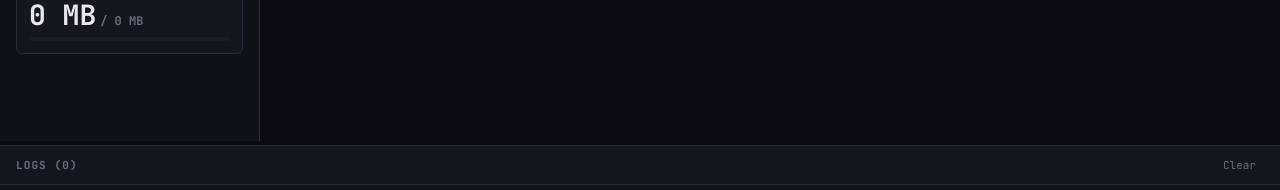
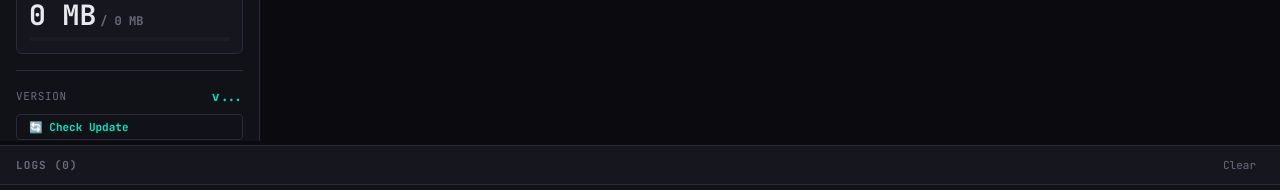
Before and after one commit to khiemphamm/vibe-tool, a React (Vite) app: page / in a window 1280 px wide. Shown: the part 535-725 px from the top of the page. Built offline with nearby package versions, Linux system fonts and the light colour scheme.

Commit message:
feat: Implement auto-update functionality and automate releases with GitHub Actions.

```diff
--- a/dist-electron/preload.js
+++ b/dist-electron/preload.js
@@ -5,6 +5,8 @@ var IpcChannel = /* @__PURE__ */ ((IpcChannel2) => {
   IpcChannel2["STOP_SESSION"] = "sessions:stop";
   IpcChannel2["STOP_ALL"] = "sessions:stop-all";
   IpcChannel2["FETCH_PROXIES"] = "proxies:fetch";
+  IpcChannel2["GET_VERSION"] = "app:version";
+  IpcChannel2["CHECK_UPDATE"] = "app:check-update";
   IpcChannel2["WORKER_UPDATE"] = "worker:update";
   IpcChannel2["SYSTEM_STATS"] = "system:stats";
   IpcChannel2["LOG"] = "log:entry";
@@ -15,6 +17,8 @@ electron.contextBridge.exposeInMainWorld("electronAPI", {
   stopSession: (workerId) => electron.ipcRenderer.invoke(IpcChannel.STOP_SESSION, workerId),
   stopAllSessions: () => electron.ipcRenderer.invoke(IpcChannel.STOP_ALL),
   fetchProxies: (maxCount) => electron.ipcRenderer.invoke(IpcChannel.FETCH_PROXIES, maxCount),
+  getVersion: () => electron.ipcRenderer.invoke(IpcChannel.GET_VERSION),
+  checkUpdate: () => electron.ipcRenderer.invoke(IpcChannel.CHECK_UPDATE),
   onWorkerUpdate: (callback) => {
     const handler = (_event, status) => callback(status);
     electron.ipcRenderer.on(IpcChannel.WORKER_UPDATE, handler);
--- a/electron/preload.ts
+++ b/electron/preload.ts
@@ -14,6 +14,12 @@ contextBridge.exposeInMainWorld('electronAPI', {
 
   fetchProxies: (maxCount: number) =>
     ipcRenderer.invoke(IpcChannel.FETCH_PROXIES, maxCount),
+
+  getVersion: () =>
+    ipcRenderer.invoke(IpcChannel.GET_VERSION) as Promise<string>,
+
+  checkUpdate: () =>
+    ipcRenderer.invoke(IpcChannel.CHECK_UPDATE) as Promise<{ updateAvailable: boolean }>,
 
   onWorkerUpdate: (callback: (status: WorkerStatus) => void) => {
     const handler = (_event: Electron.IpcRendererEvent, status: WorkerStatus) => callback(status)
--- a/src/components/SystemMonitor.tsx
+++ b/src/components/SystemMonitor.tsx
@@ -1,4 +1,4 @@
-import { useRef, useCallback } from 'react'
+import { useRef, useCallback, useState, useEffect } from 'react'
 import type { SystemStats } from '../types'
 
 interface SystemMonitorProps {
@@ -38,6 +38,24 @@ function Sparkline({ data, color }: { data: number[]; color: string }) {
 }
 
 export function SystemMonitor({ stats, cpuHistory, ramHistory, elapsed }: SystemMonitorProps) {
+  const [appVersion, setAppVersion] = useState('...')
+  const [updateStatus, setUpdateStatus] = useState<'idle' | 'checking' | 'available' | 'uptodate'>('idle')
+
+  useEffect(() => {
+    window.electronAPI?.getVersion().then(setAppVersion).catch(() => setAppVersion('dev'))
+  }, [])
+
+  const handleCheckUpdate = useCallback(async () => {
+    if (!window.electronAPI) return
+    setUpdateStatus('checking')
+    try {
+      const result = await window.electronAPI.checkUpdate()
+      setUpdateStatus(result.updateAvailable ? 'available' : 'uptodate')
+    } catch {
+      setUpdateStatus('idle')
+    }
+  }, [])
+
   const ramPercent = stats.ramTotalMB > 0
     ? Math.round((stats.ramUsedMB / stats.ramTotalMB) * 100)
     : 0
@@ -99,6 +117,24 @@ export function SystemMonitor({ stats, cpuHistory, ramHistory, elapsed }: System
         </div>
         <Sparkline data={ramHistory} color="#f59e0b" />
       </div>
+
+      {/* Version Info */}
+      <div className="version-card">
+        <div className="version-card__info">
+          <span className="version-card__label">Version</span>
+          <span className="version-card__value">v{appVersion}</span>
+        </div>
+        <button
+          className="btn btn--sm btn--ghost"
+          onClick={handleCheckUpdate}
+          disabled={updateStatus === 'checking'}
+        >
+          {updateStatus === 'idle' && '🔄 Check Update'}
+          {updateStatus === 'checking' && '⏳ Checking...'}
+          {updateStatus === 'available' && '✅ Update Ready!'}
+          {updateStatus === 'uptodate' && '✅ Up to date'}
+        </button>
+      </div>
     </div>
   )
 }
--- a/src/index.css
+++ b/src/index.css
@@ -275,6 +275,36 @@ html, body, #root {
   flex-direction: column;
   gap: var(--sp-4);
   overflow-y: auto;
+}
+
+.version-card {
+  margin-top: auto;
+  padding-top: var(--sp-4);
+  border-top: 1px solid var(--border-subtle);
+  display: flex;
+  flex-direction: column;
+  gap: var(--sp-2);
+}
+
+.version-card__info {
+  display: flex;
+  justify-content: space-between;
+  align-items: center;
+}
+
+.version-card__label {
+  font-size: 11px;
+  color: var(--text-muted);
+  text-transform: uppercase;
+  letter-spacing: 0.06em;
+  font-family: var(--font-mono);
+}
+
+.version-card__value {
+  font-size: 13px;
+  font-weight: 700;
+  color: var(--text-accent);
+  font-family: var(--font-mono);
 }
 
 .monitor-title {
--- a/src/types/index.ts
+++ b/src/types/index.ts
@@ -53,6 +53,8 @@ export enum IpcChannel {
   STOP_SESSION = 'sessions:stop',
   STOP_ALL = 'sessions:stop-all',
   FETCH_PROXIES = 'proxies:fetch',
+  GET_VERSION = 'app:version',
+  CHECK_UPDATE = 'app:check-update',
   WORKER_UPDATE = 'worker:update',
   SYSTEM_STATS = 'system:stats',
   LOG = 'log:entry',
--- a/src/vite-env.d.ts
+++ b/src/vite-env.d.ts
@@ -5,6 +5,8 @@ interface ElectronAPI {
   stopSession: (workerId: string) => Promise<void>
   stopAllSessions: () => Promise<void>
   fetchProxies: (maxCount: number) => Promise<{ total: number; alive: number; proxies: import('./types').ProxyConfig[]; sources: string[] }>
+  getVersion: () => Promise<string>
+  checkUpdate: () => Promise<{ updateAvailable: boolean }>
   onWorkerUpdate: (callback: (status: import('./types').WorkerStatus) => void) => () => void
   onSystemStats: (callback: (stats: import('./types').SystemStats) => void) => () => void
   onLog: (callback: (entry: import('./types').LogEntry) => void) => () => void
--- a/vite.config.ts
+++ b/vite.config.ts
@@ -14,7 +14,7 @@ export default defineConfig({
           build: {
             outDir: 'dist-electron',
             rollupOptions: {
-              external: ['playwright-core', 'playwright-extra', 'puppeteer-extra-plugin-stealth'],
+              external: ['playwright-core', 'playwright-extra', 'puppeteer-extra-plugin-stealth', 'electron-updater'],
               output: { format: 'cjs' },
             },
           },
```
Also changed, not shown: dist-electron/main.js (+61 -0 lines), electron/main.ts (+74 -0 lines), package.json (+70 -0 lines), 2 other files (tests, documents, lock files or other folders).
